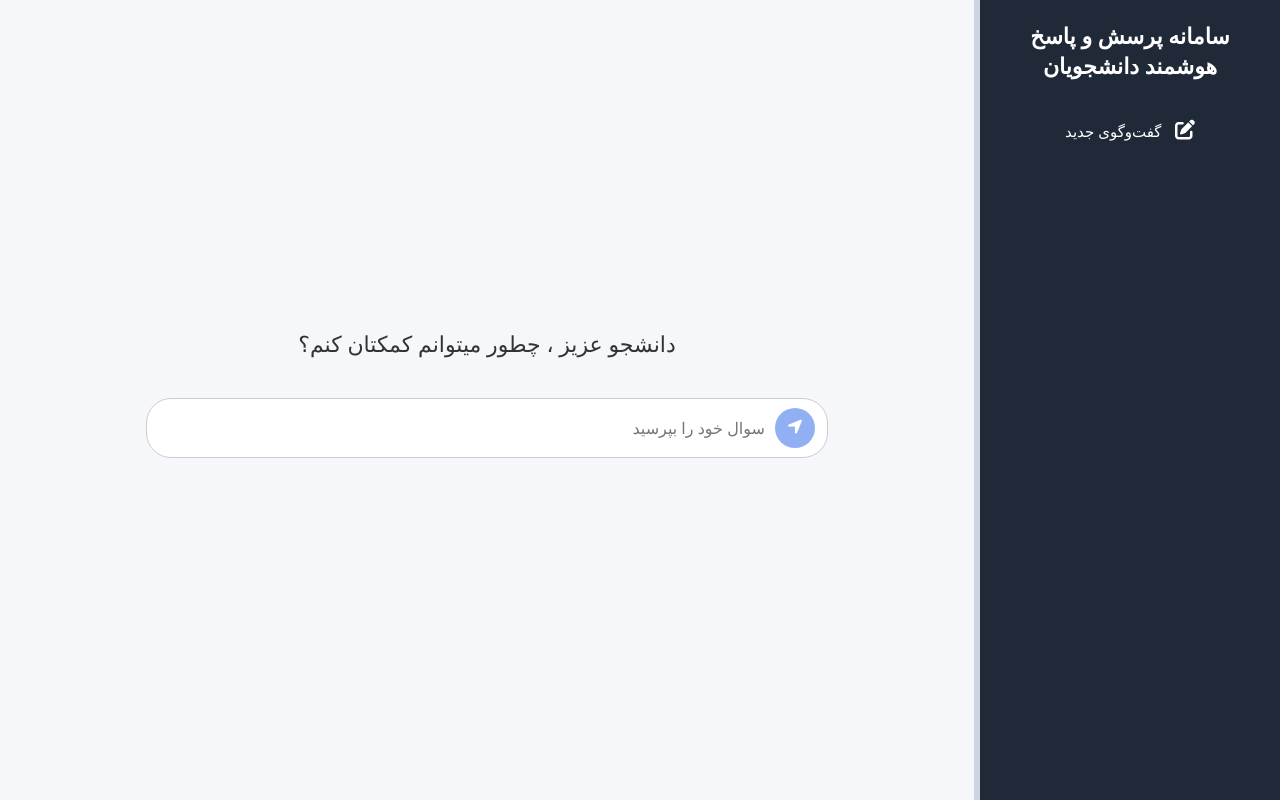
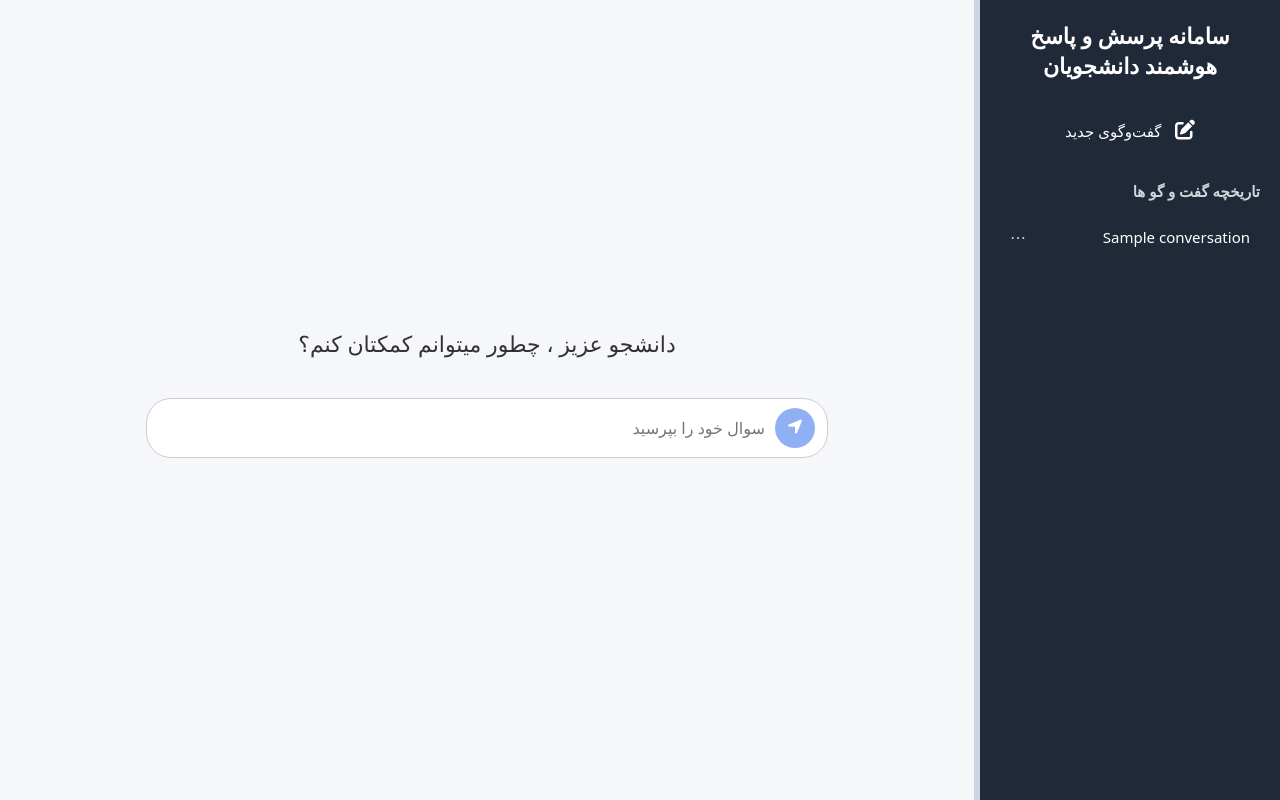
Before and after one commit to Poya403/RAG-Project, a Flask app: page / in a window 1280 px wide. Run offline with Flask 3, Linux system fonts and the light colour scheme; tables that the repository leaves empty hold one stand-in row (values such as "Sample post").

Commit message:
Implement conversation management with database integration
- Add conversation creation, deletion, and renaming functionality.
- Implement database operations for managing conversations.
- Connect Flask routes in app.py to database functions.
- Integrate frontend actions with backend endpoints.
- Ensure conversation data is properly stored and updated in the database.

```diff
--- a/app.py
+++ b/app.py
@@ -1,7 +1,7 @@
 from pathlib import Path
 
 from flask import Flask, render_template, request, jsonify, Response
-from src.chat_database import initialize_database
+from src.chat_database import *
 from src.web.response_utils import generate_answer
 
 BASE_DIR = Path(__file__).resolve().parent
@@ -23,16 +23,32 @@ def index():
 
 @app.route("/ask", methods=["POST"])
 def ask():
-    data = request.get_json()
-    question = data.get("question", "").strip()
+    try:
+        data = request.get_json()
 
-    if not question:
-        return jsonify({"error": "Please enter a question."}), 400
+        question = data.get("question", "").strip()
+        conversation_id = data.get("conversation_id")
 
-    try:
+        if not question:
+            return jsonify({"error": "Please enter a question."}), 400
+
+        # Validate conversation ID
+        if conversation_id is None:
+            return jsonify({"error": "Conversation ID is required"}), 400
+
+        # Save user question
+        save_message(
+            DATABASE_PATH=DB_DIR,
+            conversation_id=conversation_id,
+            role="user",
+            content=question
+        )
+
         response_stream = generate_answer(
             question=question,
-            db_vector_dir=DB_VC_DIR
+            db_vector_dir=DB_VC_DIR,
+            db_chat_dir=DB_DIR,
+            conversation_id=conversation_id
         )
 
         return Response(
@@ -43,5 +59,78 @@ def ask():
     except Exception as error:
         return jsonify({"error": str(error)}), 500
 
+@app.route("/conversations", methods=["GET"])
+def getConversations():
+    try:
+        conversations = get_conversations(DB_DIR)
+
+        return jsonify(conversations)
+
+    except Exception as error:
+        return jsonify({"error": str(error)}), 500
+
+@app.route("/addConversation", methods=["POST"])
+def addConversation():
+    try:
+        conversation_id = create_conversation(DB_DIR)
+
+        return jsonify({
+            "message": "Conversation was created successfully.",
+            "conversation_id": conversation_id
+        })
+
+    except Exception as error:
+        return jsonify({"error": str(error)}), 500
+
+@app.route("/deleteConversation", methods=["DELETE"])
+def deleteConversation():
+    try:
+        data = request.get_json()
+        conversation_id = data.get("conversation_id")
+
+        if not conversation_id:
+            return jsonify({"error": "Conversation ID is required."}), 400
+
+        deleted = delete_conversation(DB_DIR, conversation_id)
+
+        if not deleted:
+            return jsonify({"error": "Conversation not found."}), 404
+
+        return jsonify({
+            "message": "Conversation was deleted successfully.",
+            "conversation_id": conversation_id
+        })
+
+    except Exception as error:
+        return jsonify({"error": str(error)}), 500
+
+@app.route("/renameConversation", methods=["PUT"])
+def renameConversation():
+    try:
+        data = request.get_json()
+
+        conversation_id = data.get("conversation_id")
+        new_title = data.get("new_title", "").strip()
+
+        if not conversation_id:
+            return jsonify({"error": "Conversation ID is required."}), 400
+
+        if not new_title:
+            return jsonify({"error": "New title is required."}), 400
+
+        renamed = rename_conversation(DB_DIR, conversation_id, new_title)
+
+        if not renamed:
+            return jsonify({"error": "Conversation not found."}), 404
+
+        return jsonify({
+            "message": "Conversation renamed successfully.",
+            "conversation_id": conversation_id,
+            "new_title": new_title
+        })
+
+    except Exception as error:
+        return jsonify({"error": str(error)}), 500
+
 if __name__ == "__main__":
     app.run(debug=True)
--- a/front-end/static/css/style.css
+++ b/front-end/static/css/style.css
@@ -233,3 +233,58 @@ body {
     font-size: 15px;
     padding-right: 10px;
 }
+
+#history-msg {
+    text-align: right;
+    font-size: 15px;
+    margin-top: 30px;
+    color: #d1d5dc;
+}
+
+#conversation-titles{
+    margin-top: 15px;
+}
+
+.conversation-title {
+    display: flex;
+    align-items: center;
+    justify-content: space-between;
+    padding: 10px;
+    font-size: 15px;
+}
+
+.title-text {
+    flex: 1;
+    text-align: right;
+}
+
+.conversation-actions {
+    position: relative;
+    display: flex;
+    align-items: center;
+}
+
+.action-menu {
+    display: none;
+    align-items: center;
+    gap: 10px;
+}
+
+.conversation-title.active .more-btn {
+    display: none;
+}
+
+.conversation-title.active .action-menu {
+    display: flex;
+}
+
+.more-btn,
+.rename-btn,
+.delete-btn {
+    background: transparent;
+    border: none;
+    color: #d1d5dc;
+    cursor: pointer;
+    font-size: 16px;
+    padding-right: 10px;
+}
--- /dev/null
+++ b/front-end/static/js/chat_history.js
@@ -0,0 +1,196 @@
+let currentConversationId = null;
+let selectedConversationId = null;
+
+// functions
+async function getConversationTitles(){
+    try {
+        const response = await fetch("/conversations");
+        const data = await response.json();
+
+        if(!response.ok){
+            throw new Error(data.error || "Failed to retrieve conversations.");
+        }
+
+        return data;
+
+    } catch(error){
+        console.error(error);
+        return [];
+    }
+}
+
+async function displayConversationTitles() {
+    const conversations = await getConversationTitles();
+
+    if(conversations.length === 0)
+        console.log("No conversation found!")
+
+    conversationTitles.innerHTML = "";
+
+    conversations.forEach(conversation => {
+        const title = document.createElement("div");
+
+        title.classList.add("conversation-title");
+
+        title.dataset.conversationId = conversation.id;
+        title.innerHTML = `
+            <div class="conversation-actions">
+                <button class="more-btn">⋯</button>
+
+                <div class="action-menu">
+                    <button class="rename-btn">
+                        <i class="fa-solid fa-pen"></i>
+                    </button>
+                    <button class="delete-btn">
+                        <i class="fa-solid fa-trash"></i>
+                    </button>
+                </div>
+            </div>
+            <span class="title-text">${conversation.title}</span>
+            `
+        conversationTitles.appendChild(title);
+    });
+}
+
+async function addConversation() {
+    try {
+        const response = await fetch("/addConversation", {method: "POST"});
+
+        if (!response.ok) { throw new Error("Failed to create conversation"); }
+
+        const conversation = await response.json();
+        currentConversationId = conversation.conversation_id;
+
+        return currentConversationId;
+
+    } catch (error) {
+        console.error("Error creating conversation:", error);
+    }
+}
+
+async function deleteConversation(conversationId) {
+    try {
+        const response = await fetch("/deleteConversation", {
+            method: "DELETE",
+            headers: {
+                "Content-Type": "application/json"
+            },
+            body: JSON.stringify({
+                conversation_id: conversationId
+            })
+        });
+
+        const data = await response.json();
+
+        if (!response.ok) {
+            throw new Error(data.error || "Failed to delete conversation.");
+        }
+
+        console.log("Conversation deleted:", data);
+
+        return true;
+
+    } catch (error) {
+        console.error("Error deleting conversation:", error);
+        return false;
+    }
+}
+
+async function renameConversation(conversationId, newTitle) {
+    try {
+        const response = await fetch("/renameConversation", {
+            method: "PUT",
+            headers: {
+                "Content-Type": "application/json"
+            },
+            body: JSON.stringify({
+                conversation_id: conversationId,
+                new_title: newTitle
+            })
+        });
+
+        const data = await response.json();
+
+        if (!response.ok) {
+            throw new Error(data.error || "Failed to rename conversation.");
+        }
+
+        return true;
+
+    } catch (error) {
+        console.error("Error renaming conversation:", error);
+        return false;
+    }
+}
+
+function startNewChat() {
+    chatMessages.innerHTML = "";
+    currentConversationId = null;
+    welcomeMessage.hidden = false;
+    chatContent.classList.remove("chat-started");
+    questionInput.value = "";
+    updateSendButton();
+}
+
+//--------------
+
+//events
+newChatButton.addEventListener("click", startNewChat);
+sendButton.addEventListener("click", addConversation)
+document.addEventListener("click", function(event) {
+    const moreButton = event.target.closest(".more-btn");
+
+    // Close all active menus
+    document.querySelectorAll(".conversation-title.active")
+        .forEach(title => {
+            title.classList.remove("active");
+        });
+
+    // Open selected menu
+    if (moreButton) {
+        event.stopPropagation();
+        const conversation = moreButton.closest(".conversation-title");
+        conversation.classList.add("active");
+    }
+});
+conversationTitles.addEventListener("click", async function(event) {
+    if (event.target.closest(".delete-btn")) {
+        const conversationTitle = event.target.closest(".conversation-title");
+        const conversationId = conversationTitle.dataset.conversationId;
+
+        const deleted = await deleteConversation(conversationId);
+
+        if (deleted) conversationTitle.remove();
+    }
+
+});
+conversationTitles.addEventListener("click", function(event) {
+    if (event.target.closest(".rename-btn")) {
+        const conversationTitle = event.target.closest(".conversation-title");
+
+        const conversationId = conversationTitle.dataset.conversationId;
+
+        const currentTitle = conversationTitle.querySelector(".title-text").textContent;
+
+        openRenameModal(conversationId, currentTitle);
+    }
+});
+document.getElementById("confirm-rename").addEventListener("click", async function() {
+    const newTitle = newTitleInput.value.trim();
+
+    if (!newTitle) return;
+
+    const renamed = await renameConversation(selectedConversationId, newTitle);
+
+    if (renamed) {
+        const conversationTitle = document.querySelector(
+            `.conversation-title[data-conversation-id="${selectedConversationId}"]`
+        );
+
+        conversationTitle.querySelector(".title-text").textContent = newTitle;
+        renameModal.style.display = "none";
+    }
+
+});
+//---------------
+displayConversationTitles();
--- /dev/null
+++ b/front-end/static/js/modal_controller.js
@@ -0,0 +1,10 @@
+function openRenameModal(conversationId, currentTitle) {
+    selectedConversationId = conversationId;
+
+    newTitleInput.value = currentTitle;
+    renameModal.style.display = "flex";
+}
+
+function closeRenameModal() { renameModal.style.display = "none"; }
+
+document.getElementById("cancel-rename").addEventListener("click", closeRenameModal);
--- a/front-end/static/js/send_request.js
+++ b/front-end/static/js/send_request.js
@@ -1,11 +1,3 @@
-const chat = document.getElementById("Chat");
-const chatContent = document.getElementById("chat-content");
-
-const questionInput = document.getElementById("question-input");
-const sendButton = document.getElementById("send-button");
-const chatMessages = document.getElementById("chat-messages");
-const welcomeMessage = document.getElementById("welcome-msg");
-
 let isProcessing = false;
 
 // Update send button state
@@ -21,13 +13,9 @@ function scrollToBottom() {
     chatContent.scrollTop = chatContent.scrollHeight;
 }
 
-
 // Display retrieved sources
 function displaySources(sources) {
-
-    if (!sources || sources.length === 0) {
-        return;
-    }
+    if (!sources || sources.length === 0)  return;
 
     // Create sources container
     const sourcesContainer = document.createElement("div");
@@ -41,7 +29,6 @@ function displaySources(sources) {
 
     // Display each retrieved chunk
     sources.forEach((source, index) => {
-
         const sourceElement = document.createElement("div");
         sourceElement.className = "source-item";
 
@@ -62,15 +49,12 @@ function displaySources(sources) {
     scrollToBottom();
 }
 
-
 // Send question to Flask
 async function askQuestion() {
     const question = questionInput.value.trim();
 
     // Check empty question
-    if (!question || isProcessing) {
-        return;
-    }
+    if (!question || isProcessing) return;
 
     isProcessing = true;
     updateSendButton();
@@ -105,6 +89,10 @@ async function askQuestion() {
     sendButton.disabled = true;
 
     try {
+        // Create a new conversation if none exists
+        if (currentConversationId === null) {
+            await addConversation();
+        }
 
         // Send question to Flask
         const response = await fetch("/ask", {
@@ -113,7 +101,8 @@ async function askQuestion() {
                 "Content-Type": "application/json"
             },
             body: JSON.stringify({
-                question: question
+                question: question,
+                conversation_id: currentConversationId
             })
         });
 
@@ -127,99 +116,70 @@ async function askQuestion() {
         const reader = response.body.getReader();
         const decoder = new TextDecoder("utf-8");
 
-        // Store retrieved sources
         let retrievedSources = [];
-
-        // Store incomplete JSON lines
         let buffer = "";
 
-        // Clear loading message
         answerElement.textContent = "";
 
-        // Process each JSON line
         function processLine(line) {
-
             if (!line.trim()) {
                 return;
             }
 
             const event = JSON.parse(line);
 
-            // Handle retrieved sources
             if (event.type === "sources") {
                 retrievedSources = event.sources;
             }
 
-            // Handle generated answer tokens
             else if (event.type === "token") {
                 answerElement.textContent += event.content;
                 scrollToBottom();
             }
         }
 
-        // Read response chunks
         while (true) {
-
-            const { value, done } = await reader.read();
+            const {value, done} = await reader.read();
 
             if (done) break;
 
-            buffer += decoder.decode(value, {
-                stream: true
-            });
+            buffer += decoder.decode(value, {stream: true});
 
-            // Process complete JSON lines
             const lines = buffer.split("\n");
 
             buffer = lines.pop();
 
-            for (const line of lines) {
-                processLine(line);
-            }
+            for (const line of lines) processLine(line);
         }
 
-        // Decode remaining characters
         buffer += decoder.decode();
 
-        // Process final incomplete line
-        if (buffer.trim()) {
+        if (buffer.trim())
             processLine(buffer);
-        }
 
-        // Display retrieved sources after the answer
         displaySources(retrievedSources);
-
         scrollToBottom();
 
     } catch (error) {
-
         answerElement.textContent = "خطا: " + error.message;
-
         answerElement.classList.add("error-message");
-
         console.error(error);
 
     } finally {
-        // Enable send button
         isProcessing = false;
         updateSendButton();
         questionInput.focus();
-
     }
 }
-
 
 // Connect button to askQuestion
 sendButton.addEventListener("click", askQuestion);
 
-
 // Send question by pressing Enter
 questionInput.addEventListener("keydown", function(event) {
-
     if (event.key === "Enter") {
         askQuestion();
     }
-
 });
 
 updateSendButton();
--- /dev/null
+++ b/front-end/static/js/variables.js
@@ -0,0 +1,14 @@
+const chat = document.getElementById("Chat");
+const chatContent = document.getElementById("chat-content");
+const questionInput = document.getElementById("question-input");
+const sendButton = document.getElementById("send-button");
+const chatMessages = document.getElementById("chat-messages");
+const welcomeMessage = document.getElementById("welcome-msg");
+
+const conversationTitles = document.getElementById("conversation-titles");
+const newChatButton = document.getElementById("new-chat-button");
+
+const moreButton = document.getElementsByClassName("more-btn");
+
+const renameModal = document.getElementById("rename-modal");
+const newTitleInput = document.getElementById("new-title");
--- a/front-end/templates/index.html
+++ b/front-end/templates/index.html
@@ -6,6 +6,7 @@
     <title>Student RAG</title>
     <link rel="stylesheet" href="{{ url_for('static', filename='css/style.css') }}">
     <link rel="stylesheet" href="{{ url_for('static', filename='css/send_request.css') }}">
+    <link rel="stylesheet" href="{{ url_for('static', filename='css/rename_modal.css') }}">
     <link rel="stylesheet"
       href="https://cdnjs.cloudflare.com/ajax/libs/font-awesome/6.7.2/css/all.min.css">
 </head>
@@ -33,8 +34,32 @@
             <span>گفت‌وگوی جدید</span>
             <i class="fa-solid fa-pen-to-square"></i>
         </button>
+        <div id="history">
+            <h2 id="history-msg">تاریخچه گفت و گو ها</h2>
+            <div id="conversation-titles"></div>
+        </div>
     </div>
 
+    <div id="rename-modal" class="modal">
+        <div class="modal-content">
+            <h3>تغییر عنوان گفت و گو</h3>
+
+            <input
+                type="text"
+                id="new-title"
+                placeholder="... عنوان جدید را وارد کنید"
+            >
+
+            <div class="modal-actions">
+                <button id="confirm-rename">ویرایش</button>
+                <button id="cancel-rename">لغو</button>
+            </div>
+
+        </div>
+    </div>
+    <script src="{{ url_for('static', filename='js/variables.js') }}"></script>
     <script src="{{ url_for('static', filename='js/resize_window.js') }}"></script>
     <script src="{{ url_for('static', filename='js/send_request.js') }}"></script>
+    <script src="{{ url_for('static', filename='js/chat_history.js') }}"></script>
+    <script src="{{ url_for('static', filename='js/modal_controller.js') }}"></script>
 </body>
```
Also changed, not shown: front-end/static/css/rename_modal.css (added, +58 -0 lines), src/chat_database.py (+39 -9 lines), src/web/response_utils.py (+19 -3 lines).
